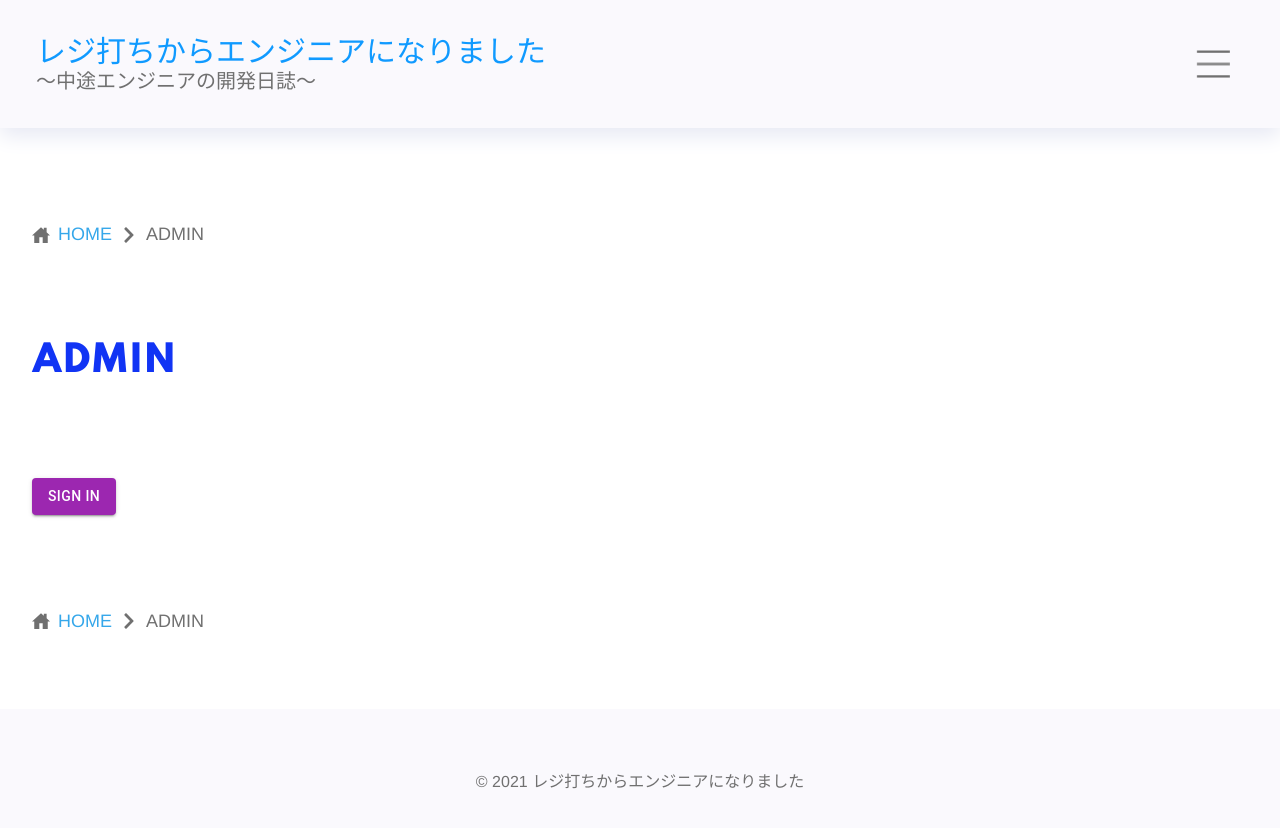
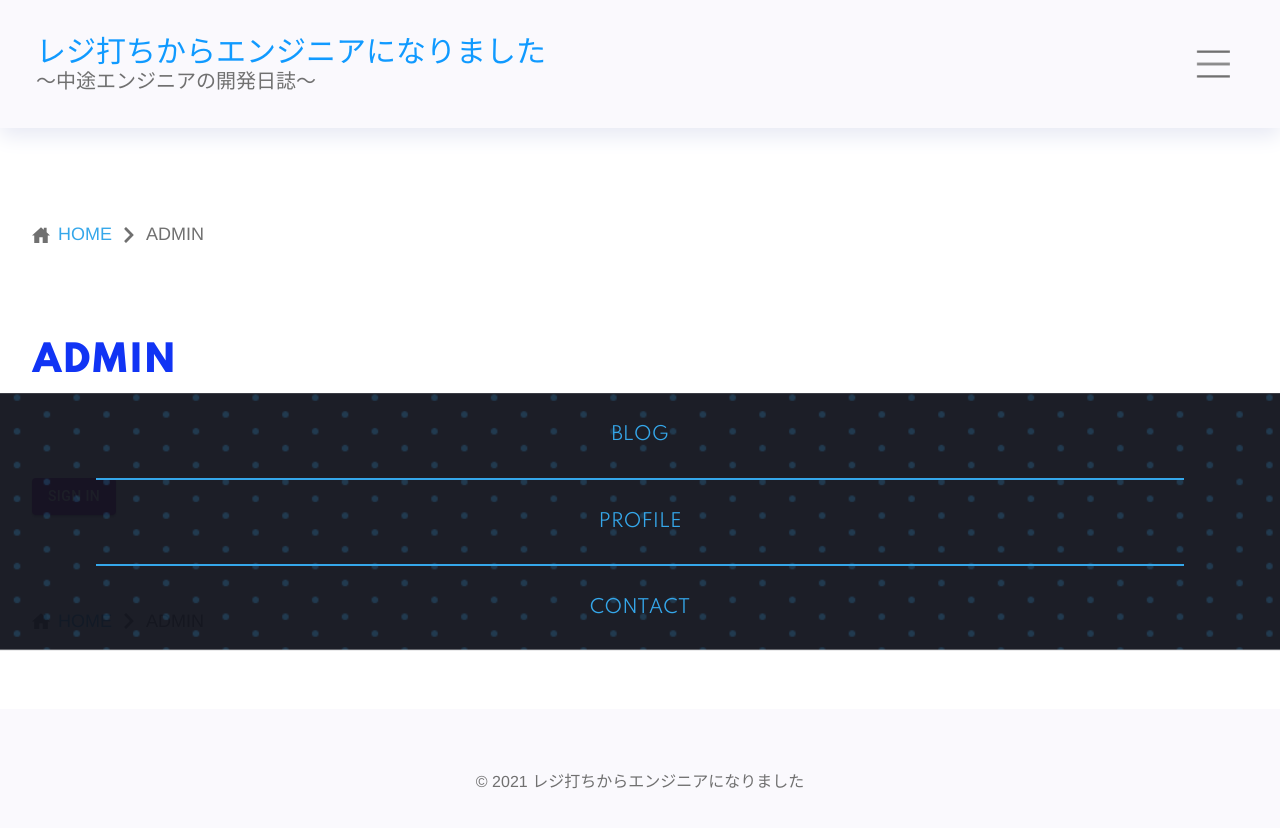
Before and after one commit to Kazoo1122/nextjs-blog, a Next.js app: page /admin/top in a window 1280 px wide. Shown: the top 828 px of the page. Built offline with nearby package versions, Linux system fonts and the light colour scheme; no server answers; a web font is replaced by a local one.

Commit message:
SCSS調整　スライドメニュー

```diff
--- a/styles/module/components/layout.module.scss
+++ b/styles/module/components/layout.module.scss
@@ -93,7 +93,8 @@
     overflow-x: hidden;
     text-align: center;
     width: 100%;
-    height: 0;
+    height: 100%;
+    transform: translateY(265px);
     transition-property: height;
     transition-duration: 800ms;
     transition-timing-function: cubic-bezier(0.165, 0.84, 0.44, 1);
@@ -125,10 +126,7 @@
     }
   }
   .open {
-    height: 100%;
-    transition-property: height;
-    transition-duration: 800ms;
-    transition-timing-function: cubic-bezier(0.165, 0.84, 0.44, 1);
+    height: 0%;
   }
   //メインのコンテンツを表示するエリア(childrenが格納されるところ)
   .main_area {
```
